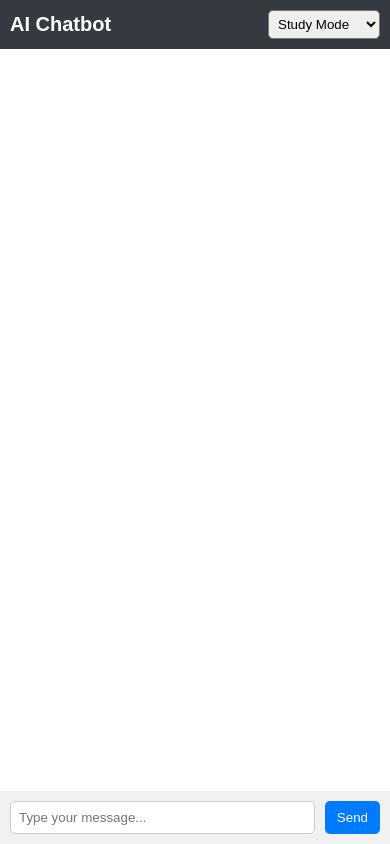
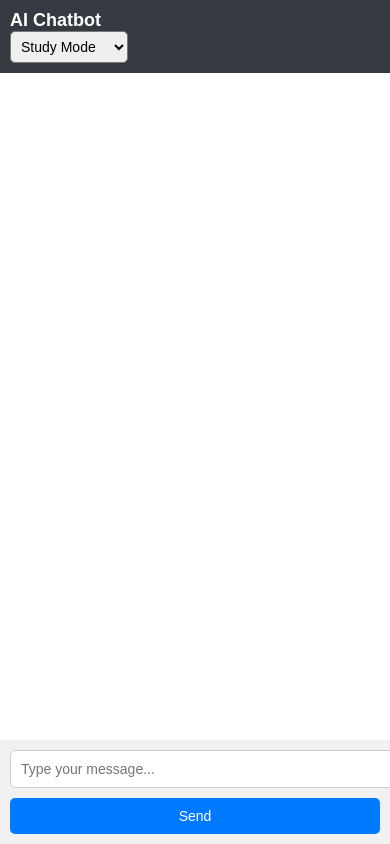
Before and after one commit to atharva1010/PO_AI, a Flask app: page / in a window 390 px wide; the page is wider, and only the part inside the window is pictured. Run offline with Flask 3, Linux system fonts and the light colour scheme.

Commit message:
Update index.html

```diff
--- a/templates/index.html
+++ b/templates/index.html
@@ -3,6 +3,7 @@
 <head>
   <meta charset="UTF-8">
   <title>AI Chatbot</title>
+  <meta name="viewport" content="width=device-width, initial-scale=1.0"> <!-- Mobile responsive -->
   <style>
     body {
       margin: 0;
@@ -11,7 +12,7 @@
       display: flex;
       flex-direction: column;
       background: #f8f9fa;
-      overflow: hidden; /* Freeze body */
+      overflow: hidden;
     }
     header {
       background: #343a40;
@@ -20,32 +21,47 @@
       display: flex;
       justify-content: space-between;
       align-items: center;
+      flex-wrap: wrap;
     }
     header h1 {
       margin: 0;
-      font-size: 20px;
+      font-size: 18px;
     }
     #modeSelect {
-      padding: 5px;
+      padding: 6px;
       border-radius: 5px;
+      font-size: 14px;
     }
     #searchBar, #fileUpload {
       display: none;
-      margin: 10px;
+      padding: 10px;
+      background: #fff;
+      border-bottom: 1px solid #ddd;
+    }
+    #searchBar input, #fileUpload input {
+      width: 70%;
+      padding: 6px;
+      font-size: 14px;
+    }
+    #searchBar button, #fileUpload button {
+      padding: 6px 12px;
+      margin-left: 5px;
+      font-size: 14px;
     }
     #chat-container {
       flex: 1;
       display: flex;
       flex-direction: column;
-      overflow-y: auto; /* Scroll only chat */
+      overflow-y: auto;
       padding: 10px;
       background: #fff;
     }
     .chat-message {
-      margin: 5px 0;
-      padding: 8px 12px;
-      border-radius: 6px;
+      margin: 6px 0;
+      padding: 10px 14px;
+      border-radius: 8px;
       max-width: 80%;
+      word-wrap: break-word;
     }
     .user {
       background: #007bff;
@@ -64,18 +80,45 @@
     }
     #messageInput {
       flex: 1;
-      padding: 8px;
+      padding: 10px;
       border-radius: 5px;
       border: 1px solid #ccc;
+      font-size: 14px;
     }
     button {
       margin-left: 10px;
-      padding: 8px 12px;
+      padding: 10px 14px;
       border: none;
       border-radius: 5px;
       background: #007bff;
       color: white;
       cursor: pointer;
+      font-size: 14px;
+    }
+    button:hover {
+      background: #0056b3;
+    }
+
+    /* 📱 Mobile adjustments */
+    @media (max-width: 600px) {
+      header {
+        flex-direction: column;
+        align-items: flex-start;
+      }
+      #searchBar input, #fileUpload input {
+        width: 60%;
+      }
+      button {
+        margin-left: 0;
+        margin-top: 5px;
+      }
+      #input-container {
+        flex-direction: column;
+      }
+      #messageInput {
+        width: 100%;
+        margin-bottom: 5px;
+      }
     }
   </style>
 </head>
@@ -88,13 +131,11 @@
     </select>
   </header>
 
-  <!-- Search bar (visible only in search mode) -->
   <div id="searchBar">
     <input type="text" id="searchInput" placeholder="Search your study data...">
     <button onclick="searchData()">Search</button>
   </div>
 
-  <!-- File upload (visible only in study mode) -->
   <div id="fileUpload">
     <input type="file" id="fileInput" multiple>
     <button onclick="uploadFiles()">Upload</button>
@@ -114,7 +155,7 @@
     const chatContainer = document.getElementById('chat-container');
 
     modeSelect.addEventListener('change', () => {
-      chatContainer.innerHTML = ""; // Clear chat history
+      chatContainer.innerHTML = "";
       if (modeSelect.value === "search") {
         searchBar.style.display = "block";
         fileUpload.style.display = "none";
```
